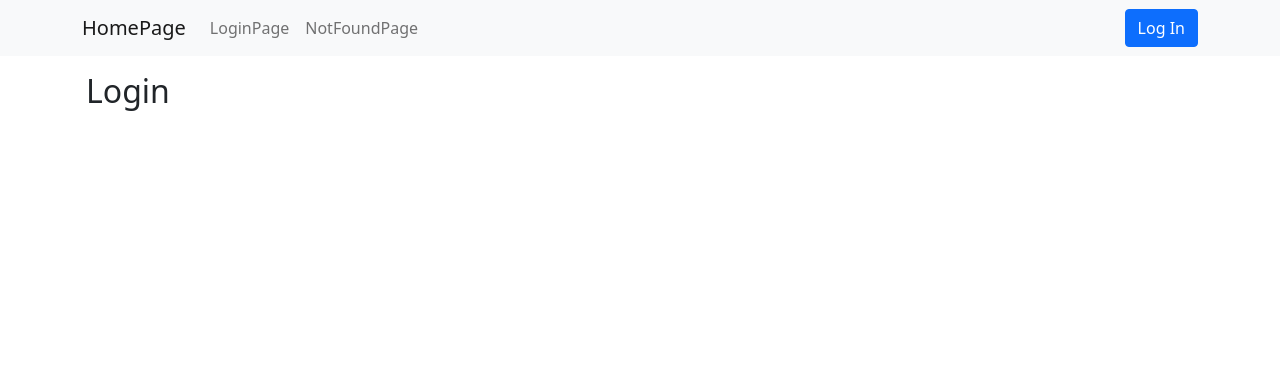
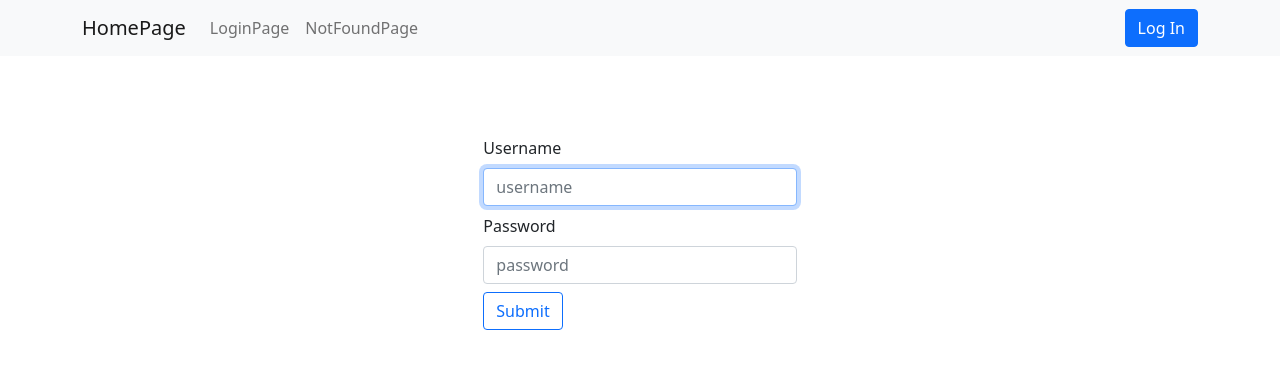
Before and after one commit to denivladislav/frontend-project-lvl4, a React app: page /login in a window 1280 px wide. Shown: the top 368 px of the page. Built offline with nearby package versions, Linux system fonts and the light colour scheme; the HTML template or start-up script is replaced by a standard one.

Commit message:
pages are set as standalone components; yup installed

```diff
--- a/package.json
+++ b/package.json
@@ -31,6 +31,7 @@
     "fastify-sensible": "^3.1.1",
     "fastify-socket.io": "^2.0.0",
     "fastify-static": "^4.0.1",
+    "formik": "^2.2.9",
     "http-errors": "^1.8.0",
     "jquery": "^3.6.0",
     "lodash": "^4.17.21",
@@ -42,7 +43,8 @@
     "react-bootstrap": "^2.0.0-beta.5",
     "react-dom": "^17.0.2",
     "react-router-dom": "^5.2.0",
-    "regenerator-runtime": "^0.13.7"
+    "regenerator-runtime": "^0.13.7",
+    "yup": "^0.32.9"
   },
   "devDependencies": {
     "@babel/cli": "^7.13.16",
--- /dev/null
+++ b/src/components/App.jsx
@@ -0,0 +1,47 @@
+import React from 'react';
+import {
+  BrowserRouter as Router,
+  Switch,
+  Route,
+  Link,
+} from 'react-router-dom';
+import {
+  Button,
+  Navbar,
+  Nav,
+  Container,
+} from 'react-bootstrap';
+import LoginPage from './LoginPage.jsx';
+import NotFoundPage from './NotFoundPage.jsx';
+
+export default () => (
+  <Router>
+    <Navbar bg="light" expand="lg">
+      <Container>
+        <Navbar.Brand as={Link} to="/">HomePage</Navbar.Brand>
+        <Nav className="me-auto">
+          <Nav.Link as={Link} to="/login">LoginPage</Nav.Link>
+          <Nav.Link as={Link} to="/404">NotFoundPage</Nav.Link>
+        </Nav>
+        <Button>Log In</Button>
+      </Container>
+    </Navbar>
+    <div className="container p-3">
+      <Switch>
+        <Route exact path="/">
+          <HomePage />
+        </Route>
+        <Route path="/login">
+          <LoginPage />
+        </Route>
+        <Route path="*">
+          <NotFoundPage />
+        </Route>
+      </Switch>
+    </div>
+  </Router>
+);
+
+function HomePage() {
+  return <h2>Home</h2>;
+}
--- /dev/null
+++ b/src/components/LoginPage.jsx
@@ -0,0 +1,76 @@
+import React, { useEffect, useRef, useState } from 'react';
+import { useFormik } from 'formik';
+import {
+  Button,
+  Form,
+  Row,
+  Col,
+  Container,
+} from 'react-bootstrap';
+import * as Yup from 'yup';
+
+export default () => {
+  const inputRef = useRef();
+  useEffect(() => {
+    inputRef.current.focus();
+  }, []);
+
+  const LoginSchema = Yup.object().shape({
+    username: Yup.string()
+      .min(2, 'Too Short!')
+      .required('Required'),
+  });
+
+  const formik = useFormik({
+    initialValues: {
+      username: '',
+      password: '',
+    },
+    validationSchema: LoginSchema,
+    onSubmit: (values) => {
+      console.log(values);
+    },
+  });
+
+  return (
+    <Container>
+      <Row className="justify-content-center pt-5">
+        <Col className="col-sm-4">
+          <Form onSubmit={formik.handleSubmit} className="p-3">
+            <Form.Group className="mb-2">
+              <Form.Label htmlFor="username">Username</Form.Label>
+              <Form.Control
+                onChange={formik.handleChange}
+                value={formik.values.username}
+                placeholder="username"
+                name="username"
+                id="username"
+                autoComplete="username"
+                required
+                ref={inputRef}
+              />
+            </Form.Group>
+            {formik.errors.username && formik.touched.username ? (
+              <div>{formik.errors.username}</div>
+            ) : null}
+            <Form.Group className="mb-2">
+              <Form.Label htmlFor="password">Password</Form.Label>
+              <Form.Control
+                type="password"
+                onChange={formik.handleChange}
+                value={formik.values.password}
+                placeholder="password"
+                name="password"
+                id="password"
+                autoComplete="current-password"
+                required
+              />
+              <Form.Control.Feedback type="invalid">the username or password is incorrect</Form.Control.Feedback>
+            </Form.Group>
+            <Button type="submit" variant="outline-primary">Submit</Button>
+          </Form>
+        </Col>
+      </Row>
+    </Container>
+  );
+};
--- /dev/null
+++ b/src/components/NotFoundPage.jsx
@@ -0,0 +1,9 @@
+import React from 'react';
+
+export default () => (
+  <h2>
+    404 Not Found. Return to
+    {' '}
+    <a href="/">home page</a>
+  </h2>
+);
--- a/src/init.jsx
+++ b/src/init.jsx
@@ -1,61 +1,10 @@
 import 'core-js/stable/index.js';
 import 'regenerator-runtime/runtime.js';
 import React from 'react';
-import {
-  BrowserRouter as Router,
-  Switch,
-  Route,
-  Link,
-} from 'react-router-dom';
-import {
-  Button,
-  Navbar,
-  Nav,
-  Container,
-} from 'react-bootstrap';
+import App from './components/App.jsx';
 
 import '../assets/application.scss';
 
 export default () => (
-  <Router>
-    <Navbar bg="light" expand="lg">
-      <Container>
-        <Navbar.Brand as={Link} to="/">HomePage</Navbar.Brand>
-        <Nav className="me-auto">
-          <Nav.Link as={Link} to="/login">LoginPage</Nav.Link>
-          <Nav.Link as={Link} to="/404">NotFoundPage</Nav.Link>
-        </Nav>
-        <Button>Log In</Button>
-      </Container>
-    </Navbar>
-    <div className="container p-3">
-      <Switch>
-        <Route exact path="/">
-          <HomePage />
-        </Route>
-        <Route path="/login">
-          <LoginPage />
-        </Route>
-        <Route path="*">
-          <NotFoundPage />
-        </Route>
-      </Switch>
-    </div>
-  </Router>
+  <App />
 );
-
-function HomePage() {
-  return <h2>Home</h2>;
-}
-
-function LoginPage() {
-  return <h2>Login</h2>;
-}
-
-function NotFoundPage() {
-  return (
-    <h2>
-      404 Not Found. Return to <a href="/">home page</a>
-    </h2>
-  );
-}
```
Also changed, not shown: 1 other file (tests, documents, lock files or other folders).
